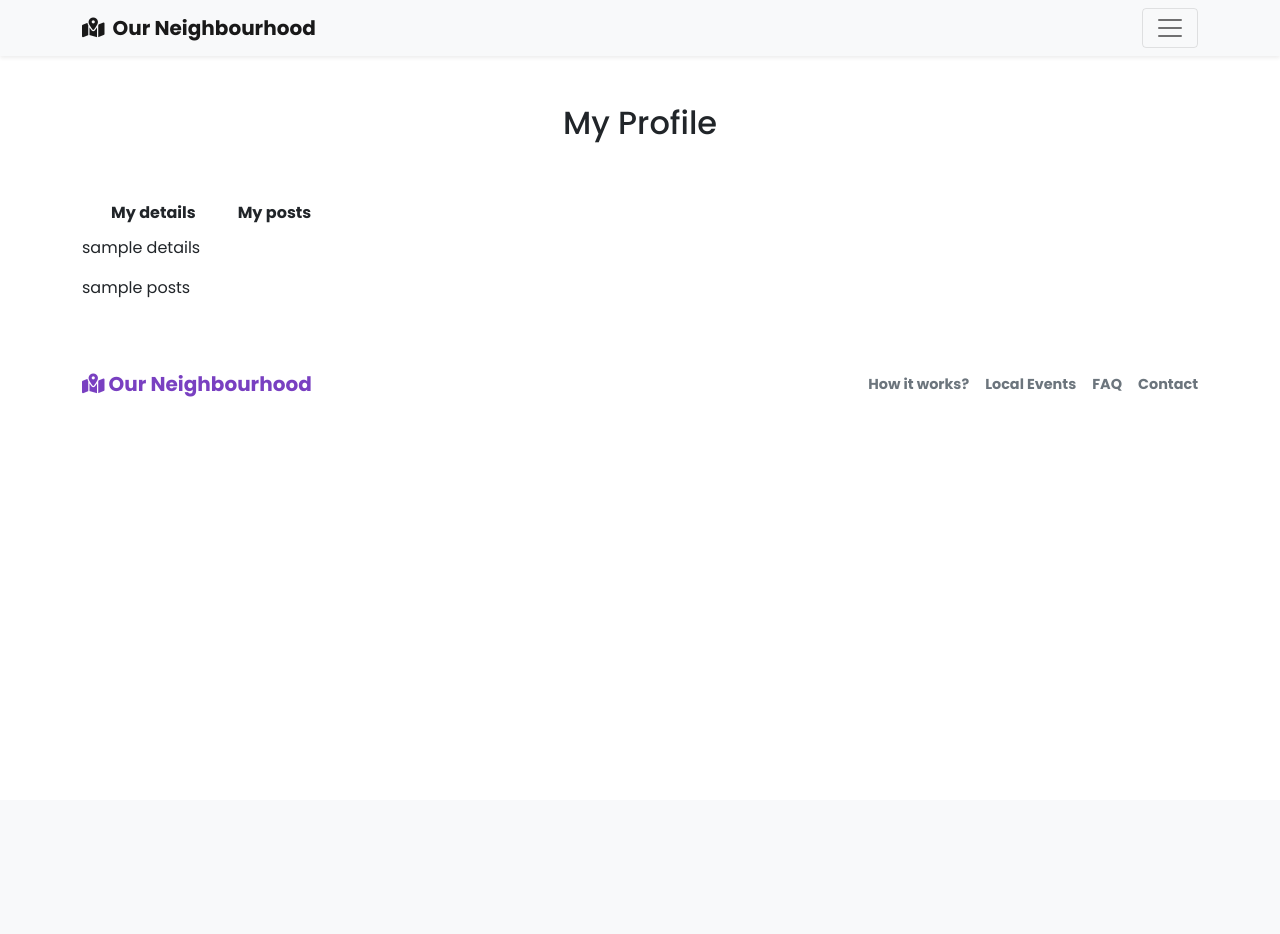
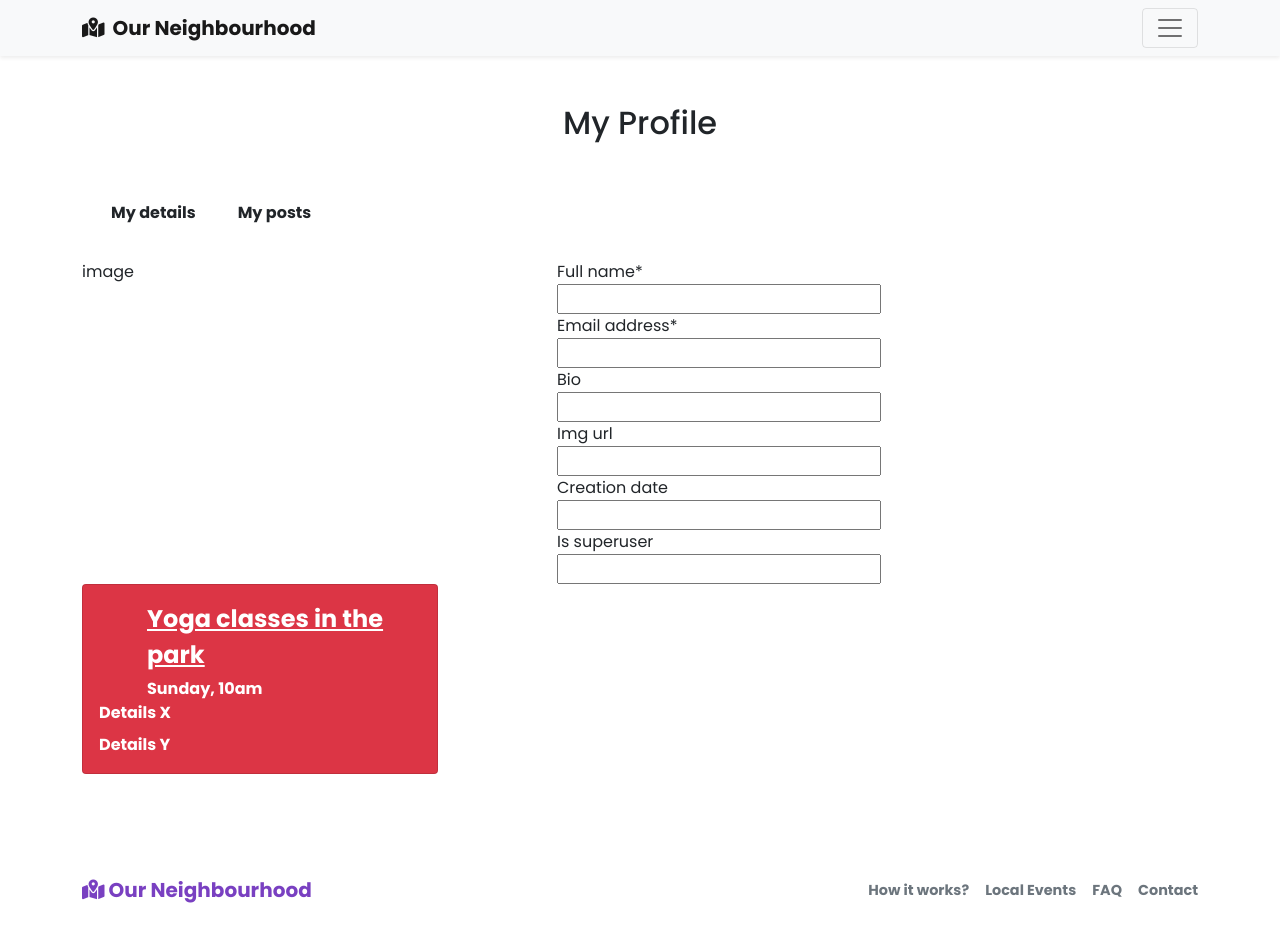
Before and after one commit to stef-cruz/our_neighbourhood, a Django app: page /profile/ in a window 1280 px wide. Before the commit the page ends 397 px from the top, so only its background shows below. Run offline with Django 3.2, Linux system fonts and the light colour scheme; the visitor is signed in with stand-in values (Sample User, id 1); data comes from the database, SQL or seed files in the repository; some libraries are stand-ins or nearby versions.

Commit message:
Add forms.py to Profile app and content on my profile page

```diff
--- /dev/null
+++ b/profiles/forms.py
@@ -0,0 +1,21 @@
+from django import forms
+from .models import UserProfile
+
+
+class UserProfileForm(forms.ModelForm):
+    class Meta:
+        model = UserProfile
+        exclude = ('user',)
+
+    def __init__(self, *args, **kwargs):
+        """
+        Add placeholders and classes, remove auto-generated
+        labels and set autofocus on first field
+        """
+        super().__init__(*args, **kwargs)
+        placeholders = {
+            'user': 'Username',
+            'full_name': 'Name',
+            'email_address': 'Email Address',
+            'bio': 'Add a bio',
+        }
--- a/profiles/models.py
+++ b/profiles/models.py
@@ -11,8 +11,9 @@ class UserProfile(models.Model):
     """
     user = models.OneToOneField(User, on_delete=models.CASCADE)
     full_name = models.CharField(max_length=50, null=False, blank=False)
-    email_address = models.CharField(max_length=40, null=True, blank=True)
-    password = models.CharField(max_length=20, null=True, blank=True)
+    email_address = models.CharField(max_length=40, null=False, blank=False)
+    bio = models.CharField(max_length=1500, null=True, blank=True)
+    img_url = models.CharField(max_length=1500, blank=True, null=True)
     creation_date = models.CharField(max_length=80, null=True, blank=True)
     is_superuser = models.CharField(max_length=80, null=True, blank=True)
 
--- a/profiles/templates/profiles/profile-details.html
+++ b/profiles/templates/profiles/profile-details.html
@@ -1 +1,11 @@
-<p>{{ profile }} details</p>
+<div class="row mt-4">
+    <div class="col-5">
+        <p>image</p>
+    </div>
+    <div class="col-7 form-custom">
+        <form action="{% url 'profile' %}" method="POST">
+            {% csrf_token %}
+            {{ form|crispy }}
+        </form>
+    </div>
+</div>
--- a/profiles/templates/profiles/profile-posts.html
+++ b/profiles/templates/profiles/profile-posts.html
@@ -1 +1,22 @@
-<p>{{ profile }} posts</p>
+<div class="row">
+    <div class="col-xl-4">
+        <div class="card card-stretch bg-danger mb-5 mb-xxl-8">
+            <div class="card-body">
+                <div class="d-flex align-items-center">
+                    <div class="symbol symbol-50px me-5">
+                        <span class="symbol-label bg-white bg-opacity-10">
+                    </span>
+                    </div>
+                    <div>
+                        <a href="#" class="fs-4 text-white text-hover-primary fw-bolder">Yoga classes in the park</a>
+                        <div class="fs-7 text-white opacity-75 fw-bold mt-1">Sunday, 10am</div>
+                    </div>
+                </div>
+                <div class="fw-bolder text-white pt-7">
+                    <span class="d-block">Details X</span>
+                    <span class="d-block pt-2">Details Y</span>
+                </div>
+            </div>
+        </div>
+    </div>
+</div>
--- a/profiles/templates/profiles/profile.html
+++ b/profiles/templates/profiles/profile.html
@@ -6,30 +6,35 @@
 {% endblock %}
 
 {% block content %}
+
 <!-- Profile -->
+<!--Design inspired by https://themes.getbootstrap.com/preview/?theme_id=85897-->
 <div class="container my-profile">
     <div class="row">
         <!-- Anchor links -->
         <div class="col d-flex align-items-center flex-nowrap text-nowrap overflow-auto py-1">
-            <a class="btn btn-active-accent fw-bolder ms-3 my-profile__link" href="#js-my-details" id="js-my-details-button">My details</a>
-            <a class="btn btn-active-accent fw-bolder ms-3 my-profile__link" href="#js-my-posts" id="js-my-posts-button">My posts</a>
+            <a class="btn btn-active-accent fw-bolder ms-3 my-profile__link" href="#js-my-details"
+               id="js-my-details-button">My details</a>
+            <a class="btn btn-active-accent fw-bolder ms-3 my-profile__link" href="#js-my-posts"
+               id="js-my-posts-button">My posts</a>
         </div>
     </div>
+</div>
+
+<!-- My details -->
+<div id="js-my-details-content" class="container" style="display: block;">
+    {% include './profile-details.html' %}
+</div>
+
+<!-- My posts -->
+<div id="js-my-posts-content" class="container">
     <div class="row">
         <div class="col">
-            <!-- My details -->
-            <div id="js-my-details-content" style="display: block;">
-                {% include './profile-details.html' %}
-            </div>
-
-            <!-- My posts -->
-            <div id="js-my-posts-content">
+            <div >
                 {% include './profile-posts.html' %}
             </div>
         </div>
     </div>
-
-
 </div>
 
 {% endblock %}
--- a/profiles/views.py
+++ b/profiles/views.py
@@ -1,14 +1,19 @@
 from django.shortcuts import render, get_object_or_404
 
 from .models import UserProfile
+from .forms import UserProfileForm
 
 
 def profile(request):
     """ A view to return the profile page """
     profile = get_object_or_404(UserProfile, user=request.user)
 
+    form = UserProfileForm(instance=profile)
+    # TODO: events = profile.orders.all()
+
     template = 'profiles/profile.html'
     context = {
-        'profile': profile
+        'form': form,
+        # 'events': events,
     }
     return render(request, template, context)
```
